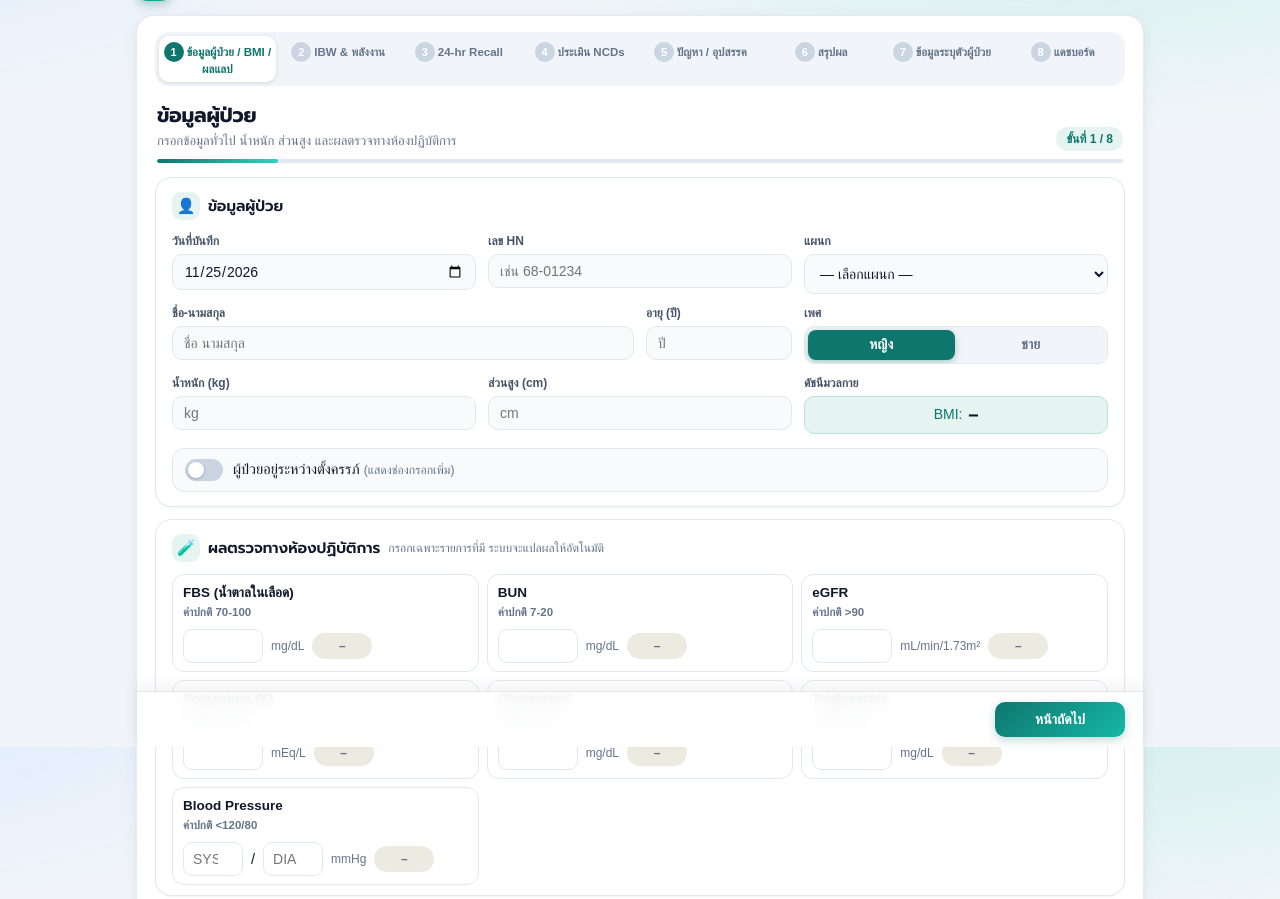
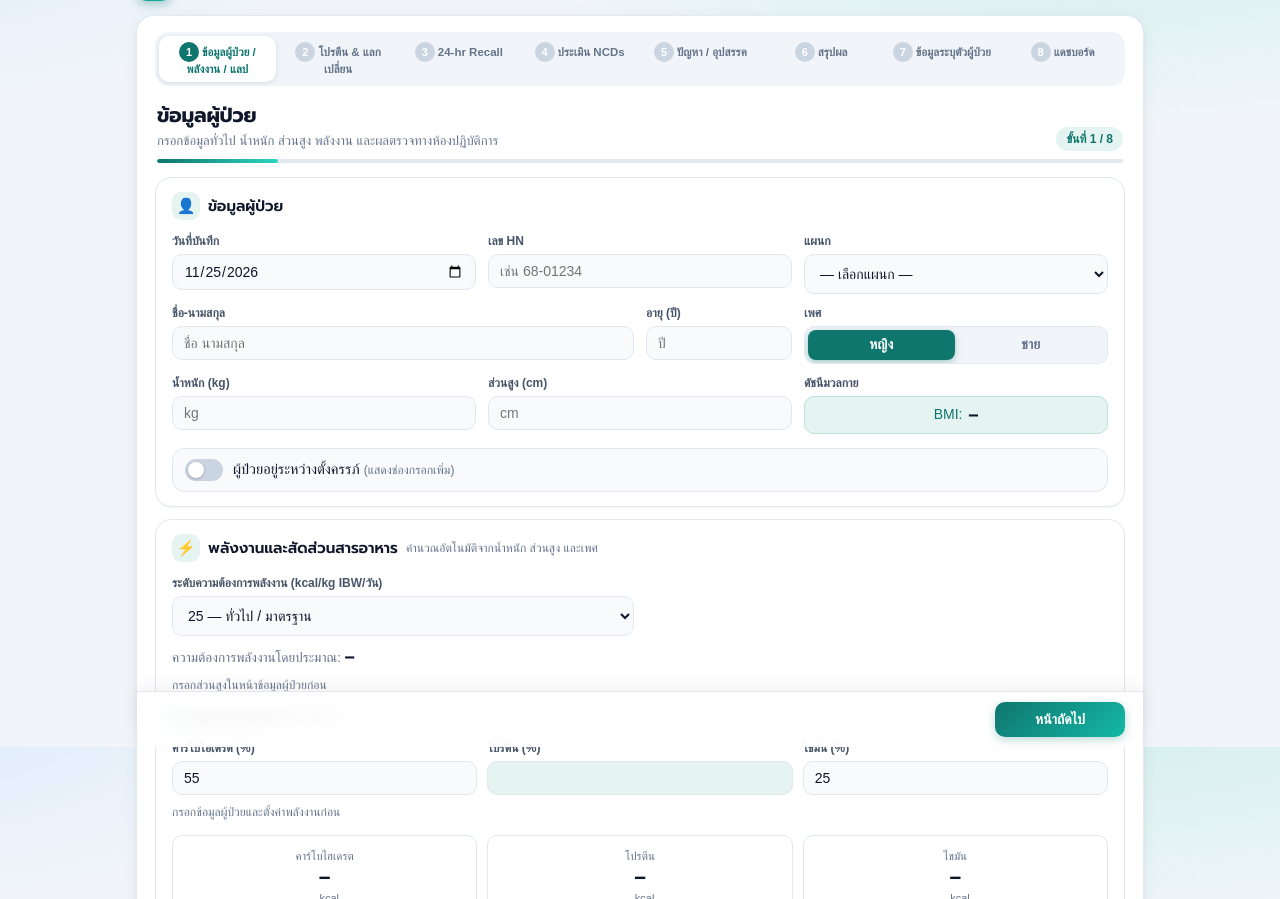
Before and after one commit to piyanart502-dev/OPD, a plain HTML site: page index.html in a window 1280 px wide. Shown: the part 53-952 px from the top of the page. Drawn offline with Linux system fonts and the light colour scheme; a web font is replaced by a local one.

Commit message:
Move energy level and C:P:F to page 1 after BMI
Co-Authored-By: Claude Sonnet 5.5 <noreply@anthropic.com>
Claude-Session: https://claude.ai/code/session_01DhKQoJT8WLFYWSQbztEL6v

```diff
--- a/index.html
+++ b/index.html
@@ -524,6 +524,9 @@
   /* selected-state emphasis for pills */
   .form-step[data-step="2"] > .grid.c2:first-of-type{background:#fff;border:1px solid var(--line);border-radius:16px;padding:14px 16px;margin:0 0 12px !important;box-shadow:0 1px 2px rgba(15,23,42,.04);}
   .form-step[data-step="2"] #energyInline{font-size:14px;}
+  .p1-sub{font-family:'Prompt',sans-serif;font-size:13.5px;font-weight:600;margin:14px 0 8px;padding-left:10px;border-left:4px solid var(--main);}
+  #energyCard .grid.c2{gap:12px;}
+  #energyCard .cpf-inner{margin-top:4px;}
   .actions{box-shadow:0 -6px 16px rgba(15,23,42,.05);}
   #btnNext,#btnSubmit{min-width:130px;}
   @media (max-width:600px){ .sh-title{font-size:17px;} .sh-sub{font-size:12px;} .patient-chip small{display:none;} header.top h1{font-size:16px;} }
@@ -545,8 +548,8 @@
 
     <form id="recordForm">
       <div class="step-indicator">
-        <div class="step-dot active" data-step="1" onclick="goToStep(1)" style="cursor:pointer;"><span class="num">1</span><span class="label">ข้อมูลผู้ป่วย / BMI / ผลแลป</span></div>
-        <div class="step-dot" data-step="2" onclick="goToStep(2)" style="cursor:pointer;"><span class="num">2</span><span class="label">IBW & พลังงาน</span></div>
+        <div class="step-dot active" data-step="1" onclick="goToStep(1)" style="cursor:pointer;"><span class="num">1</span><span class="label">ข้อมูลผู้ป่วย / พลังงาน / แลป</span></div>
+        <div class="step-dot" data-step="2" onclick="goToStep(2)" style="cursor:pointer;"><span class="num">2</span><span class="label">โปรตีน & แลกเปลี่ยน</span></div>
         <div class="step-dot" data-step="3" onclick="goToStep(3)" style="cursor:pointer;"><span class="num">3</span><span class="label">24-hr Recall</span></div>
         <div class="step-dot" data-step="4" onclick="goToStep(4)" style="cursor:pointer;"><span class="num">4</span><span class="label">ประเมิน NCDs</span></div>
         <div class="step-dot" data-step="5" onclick="goToStep(5)" style="cursor:pointer;"><span class="num">5</span><span class="label">ปัญหา / อุปสรรค</span></div>
@@ -607,15 +610,9 @@
         </div>
       </div>
 
-      <div class="p1-card lab-section">
-        <div class="p1-title"><span class="p1-ic">🧪</span>ผลตรวจทางห้องปฏิบัติการ <small>กรอกเฉพาะรายการที่มี ระบบจะแปลผลให้อัตโนมัติ</small></div>
-        <div class="lab-quick-grid" id="labRows"></div>
-      </div>
-      </div><!-- /step 1 -->
-
-      <div class="form-step" data-step="2">
-      <span id="ibwValue" style="display:none;">–</span>
-      <div class="grid c2" style="margin-top:14px;">
+      <div class="p1-card" id="energyCard">
+        <div class="p1-title"><span class="p1-ic">⚡</span>พลังงานและสัดส่วนสารอาหาร <small>คำนวณอัตโนมัติจากน้ำหนัก ส่วนสูง และเพศ</small></div>
+        <div class="grid c2">
         <div class="field">
           <label>ระดับความต้องการพลังงาน (kcal/kg IBW/วัน)</label>
           <select id="f_energyFactor" onchange="computeEnergy()">
@@ -635,45 +632,8 @@
           </label>
         </div>
       </div>
-
-      <div class="panel" style="background:var(--paper);padding:16px;margin-top:14px;">
-        <div class="gauge-label-row"><span>ความต้องการโปรตีน (Protein requirement)</span></div>
-        <div class="grid c2" style="margin-top:10px;">
-          <div class="field">
-            <label>g โปรตีน ต่อ kg IBW</label>
-            <input type="number" step="0.1" id="f_proteinPerKg" value="1.1" oninput="computeProtein()">
-            <div class="ibw-note" style="margin-top:0;">g/kg</div>
-          </div>
-        </div>
-
-        <div class="field" id="pregProteinField" style="display:none;margin-top:12px;">
-          <label style="display:flex;align-items:center;gap:8px;font-weight:400;font-size:13.5px;">
-            <input type="checkbox" id="f_pregProteinAddon" onchange="computeProtein()"> เพิ่มโปรตีนสำหรับการตั้งครรภ์ (ไตรมาส 2-3)
-          </label>
-          <div class="grid c2" style="margin-top:8px;">
-            <div class="field">
-              <label>ปริมาณที่เพิ่ม (g/วัน)</label>
-              <input type="number" id="f_pregProteinG" value="25" min="10" max="25" step="1" oninput="computeProtein()">
-              <div class="ibw-note" style="margin-top:0;">แนะนำ 10–25 g/วัน</div>
-            </div>
-          </div>
-        </div>
-
-        <div class="grid c3" style="display:none;">
-          <div>
-            <b id="proteinTotalG">–</b>
-          </div>
-          <div>
-            <b id="proteinTotalKcal">–</b>
-          </div>
-          <div>
-            <b id="proteinPctOfEnergy">–</b>
-          </div>
-        </div>
-      </div>
-
-      <div class="panel" style="background:var(--paper);padding:16px;margin-top:14px;">
-        <div class="gauge-label-row"><span>สัดส่วนสารอาหาร C : P : F</span></div>
+        <div class="cpf-inner">
+        <div class="p1-sub">สัดส่วนสารอาหาร C : P : F</div>
         <div class="grid c3" style="margin-top:10px;">
           <div class="field">
             <label>คาร์โบไฮเดรต (%)</label>
@@ -708,10 +668,59 @@
           </div>
         </div>
       </div>
+      </div><!-- /energyCard -->
+
+      <div class="p1-card lab-section">
+        <div class="p1-title"><span class="p1-ic">🧪</span>ผลตรวจทางห้องปฏิบัติการ <small>กรอกเฉพาะรายการที่มี ระบบจะแปลผลให้อัตโนมัติ</small></div>
+        <div class="lab-quick-grid" id="labRows"></div>
+      </div>
+      </div><!-- /step 1 -->
+
+      <div class="form-step" data-step="2">
+      <span id="ibwValue" style="display:none;">–</span>
+
+
+      <div class="panel" style="background:var(--paper);padding:16px;margin-top:14px;">
+        <div class="gauge-label-row"><span>ความต้องการโปรตีน (Protein requirement)</span></div>
+        <div class="grid c2" style="margin-top:10px;">
+          <div class="field">
+            <label>g โปรตีน ต่อ kg IBW</label>
+            <input type="number" step="0.1" id="f_proteinPerKg" value="1.1" oninput="computeProtein()">
+            <div class="ibw-note" style="margin-top:0;">g/kg</div>
+          </div>
+        </div>
+
+        <div class="field" id="pregProteinField" style="display:none;margin-top:12px;">
+          <label style="display:flex;align-items:center;gap:8px;font-weight:400;font-size:13.5px;">
+            <input type="checkbox" id="f_pregProteinAddon" onchange="computeProtein()"> เพิ่มโปรตีนสำหรับการตั้งครรภ์ (ไตรมาส 2-3)
+          </label>
+          <div class="grid c2" style="margin-top:8px;">
+            <div class="field">
+              <label>ปริมาณที่เพิ่ม (g/วัน)</label>
+              <input type="number" id="f_pregProteinG" value="25" min="10" max="25" step="1" oninput="computeProtein()">
+              <div class="ibw-note" style="margin-top:0;">แนะนำ 10–25 g/วัน</div>
+            </div>
+          </div>
+        </div>
+
+        <div class="grid c3" style="display:none;">
+          <div>
+            <b id="proteinTotalG">–</b>
+          </div>
+          <div>
+            <b id="proteinTotalKcal">–</b>
+          </div>
+          <div>
+            <b id="proteinPctOfEnergy">–</b>
+          </div>
+        </div>
+      </div>
+
+
 
       <div class="panel" style="background:var(--paper);padding:16px;margin-top:14px;">
         <div class="gauge-label-row"><span>ตารางอาหารแลกเปลี่ยน (Food Exchange List)</span></div>
-        <div class="ibw-note" style="margin-top:4px;">คำนวณอัตโนมัติจากพลังงานและสัดส่วนสารอาหารด้านบน — ปรับจำนวนหน่วยนม/ผัก/ผลไม้ได้ ส่วนข้าว-แป้ง/เนื้อสัตว์/ไขมัน ระบบคำนวณให้ครบตามที่เหลือ (ค่าอ้างอิงจากรายการอาหารแลกเปลี่ยนไทย มาตรฐานสมาคมนักกำหนดอาหารแห่งประเทศไทย)</div>
+        <div class="ibw-note" style="margin-top:4px;">คำนวณอัตโนมัติจากพลังงานและสัดส่วนสารอาหาร (หน้า 1) — ปรับจำนวนหน่วยนม/ผัก/ผลไม้ได้ ส่วนข้าว-แป้ง/เนื้อสัตว์/ไขมัน ระบบคำนวณให้ครบตามที่เหลือ (ค่าอ้างอิงจากรายการอาหารแลกเปลี่ยนไทย มาตรฐานสมาคมนักกำหนดอาหารแห่งประเทศไทย)</div>
 
         <div class="lab-table-wrap" style="margin-top:12px;">
           <table class="lab-table">
@@ -1421,8 +1430,8 @@ function renderSummary(){
 
 
 const STEP_META = {
-  1:['ข้อมูลผู้ป่วย','กรอกข้อมูลทั่วไป น้ำหนัก ส่วนสูง และผลตรวจทางห้องปฏิบัติการ'],
-  2:['พลังงานและสารอาหาร','เลือกระดับพลังงาน โปรตีน สัดส่วน C:P:F และอาหารแลกเปลี่ยน'],
+  1:['ข้อมูลผู้ป่วย','กรอกข้อมูลทั่วไป น้ำหนัก ส่วนสูง พลังงาน และผลตรวจทางห้องปฏิบัติการ'],
+  2:['โปรตีนและอาหารแลกเปลี่ยน','กำหนดโปรตีนและดูจำนวนหน่วยอาหารแลกเปลี่ยนที่แนะนำ'],
   3:['24-hr Dietary Recall','บันทึกอาหารที่ผู้ป่วยรับประทานในแต่ละมื้อ เทียบกับเป้าหมาย'],
   4:['ประเมินพฤติกรรม (Eat Test)','คะแนนพฤติกรรมการบริโภคหวาน มัน เค็ม'],
   5:['ปัญหา/อุปสรรค และคำแนะนำ','ติ๊กปัญหาที่พบและคำแนะนำที่ให้แก่ผู้ป่วย'],
@@ -1444,7 +1453,7 @@ function updatePatientChip(){
   if(n.trim()||h.trim()){ c.style.display='flex'; c.innerHTML='<span class="pc-ic">👤</span><span><b>'+(n.trim()||'ไม่ระบุชื่อ').replace(/</g,'&lt;')+'</b>'+(h.trim()?'<small>HN '+h.trim().replace(/</g,'&lt;')+'</small>':'')+'</span>'; }
   else c.style.display='none';
 }
-document.addEventListener('input',function(e){ if(e.target && (e.target.id==='f_name'||e.target.id==='f_hn')) updatePatientChip(); });
+document.addEventListener('input',function(e){ const id=e.target&&e.target.id; if(id==='f_name'||id==='f_hn') updatePatientChip(); if(id==='f_height'||id==='f_weight'||id==='f_age') computeIBW(); });
 
 function goToStep(n){
   currentStep = n;
@@ -1580,7 +1589,7 @@ function computeCPF(){
   }
 
   const ok = Math.abs(sum - 100) < 0.5;
-  sumNote.innerHTML = `รวม ${sum.toFixed(1)}% ${ok ? '✓' : '⚠'} (โปรตีน ${pp}% มาจากความต้องการโปรตีนด้านบน ปรับคาร์โบไฮเดรต/ไขมันให้รวมครบ 100%)`;
+  sumNote.innerHTML = `รวม ${sum.toFixed(1)}% ${ok ? '✓' : '⚠'} (โปรตีน ${pp}% มาจากความต้องการโปรตีน (หน้า 2) ปรับคาร์โบไฮเดรต/ไขมันให้รวมครบ 100%)`;
   sumNote.style.color = ok ? 'var(--ok)' : 'var(--danger)';
 
   const carbKcal = Math.round(lastEnergyTotal * pc/100);
```
Also changed, not shown: apps-script/Index.html (+64 -55 lines).
